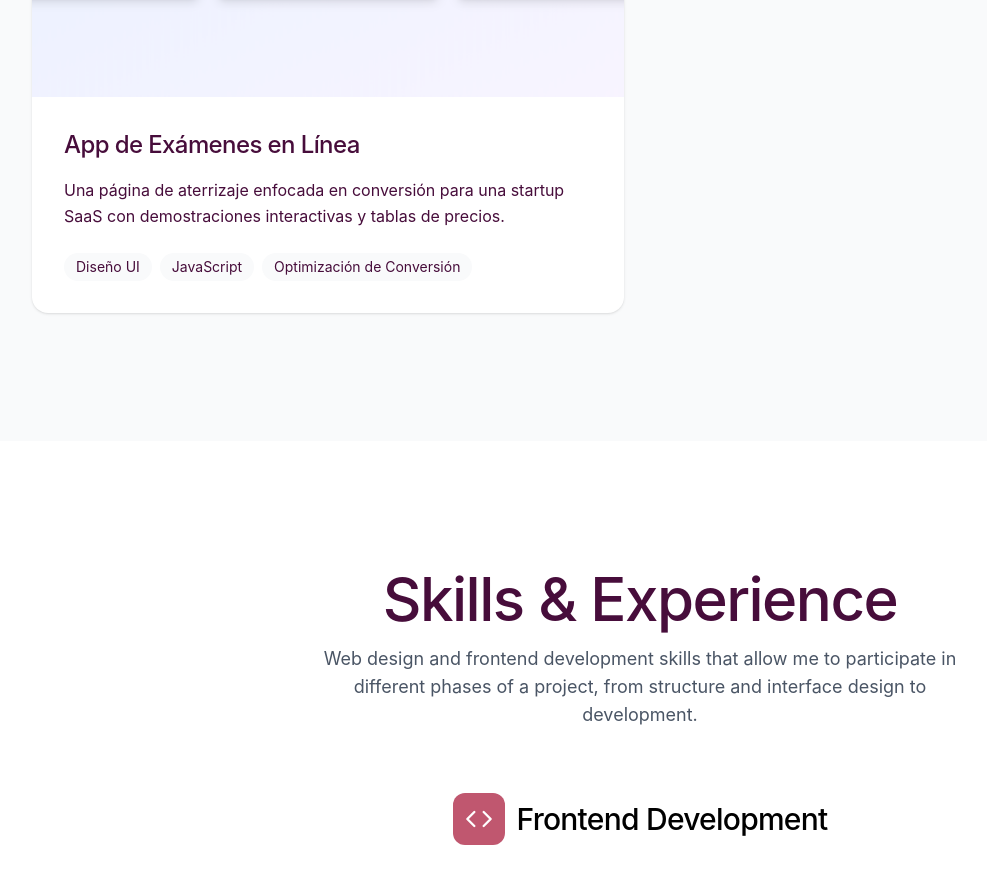
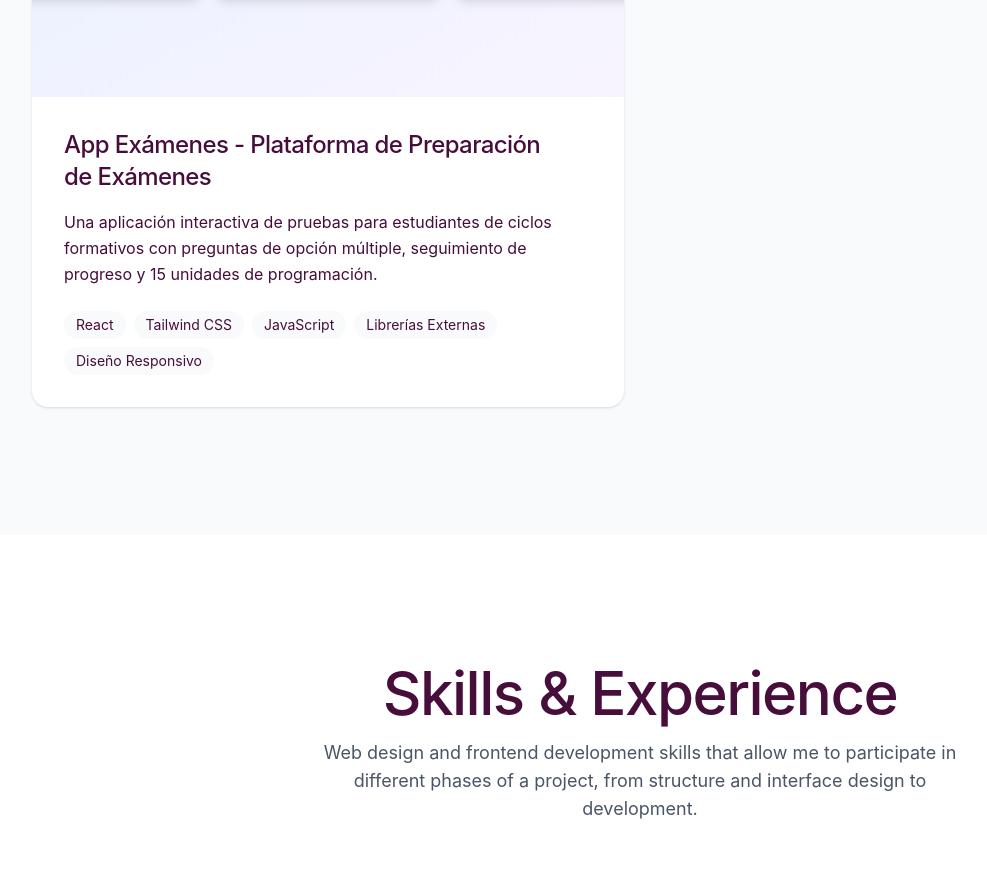
Before and after one commit to avallejorivera360-bot/ana-porfolio, a React (Vite) app: page / in a window 1280 px wide. Shown: the part 2904-3789 px from the top of the page, without its empty margins (0-987 px from the left). Built offline with nearby package versions, Linux system fonts and the light colour scheme.

Commit message:
Add complete project information for App Exámenes with details about first React project

```diff
--- a/src/app/data/projects.ts
+++ b/src/app/data/projects.ts
@@ -121,23 +121,25 @@ export const projects: Project[] = [
     ]
   },
   {
-    id: "Examenes",
-    title: "App de Exámenes en Línea",
-    description: "Una página de aterrizaje enfocada en conversión para una startup SaaS con demostraciones interactivas y tablas de precios.",
-    tags: ["Diseño UI", "JavaScript", "Optimización de Conversión"],
+    id: "appExamenes",
+    title: "App Exámenes - Plataforma de Preparación de Exámenes",
+    description: "Una aplicación interactiva de pruebas para estudiantes de ciclos formativos con preguntas de opción múltiple, seguimiento de progreso y 15 unidades de programación.",
+    tags: ["React", "Tailwind CSS", "JavaScript", "Librerías Externas", "Diseño Responsivo"],
     image: "/images/examenes/examenes.webp",
-    overview: "Una página de aterrizaje de alta conversión para una startup SaaS que lanza su herramienta de gestión de proyectos. La página incluye demostraciones interactivas de productos, prueba social y embudos de conversión optimizados.",
-    problem: "La startup necesitaba validar su idea de producto y comenzar a construir una lista de correo electrónico para su lanzamiento beta. Necesitaban una página de aterrizaje que pudiera comunicar rápidamente el valor y convertir visitantes en registros.",
+    overview: "Una plataforma web moderna e interactiva diseñada para ayudar a estudiantes de Desarrollo de Aplicaciones a prepararse para sus exámenes. La aplicación permite a los usuarios seleccionar entre diferentes asignaturas (Inglés, Ampliación y Planificación de Empresas, y Programación) y realizar tests con seguimiento automático del progreso. Este fue mi primer proyecto usando React y Tailwind CSS, enfocado en practicar la importación y uso de librerías externas.",
+    problem: "Como estudiante de ciclo superior, necesitaba una herramienta práctica para prepararme para mis exámenes de manera interactiva. Un simple documento de texto no era suficiente - necesitaba una aplicación que pudiera rastrear mi progreso, mostrar mis errores y mantenerme motivado. Además, quería crear un proyecto real para aplicar mis conocimientos de React y Tailwind CSS.",
     goals: [
-      "Lograr una tasa de conversión de registro de correo electrónico de 20%+",
-      "Comunicar claramente la propuesta de valor del producto",
-      "Construir confianza a través de prueba social y testimonios",
-      "Crear una experiencia atractiva e interactiva"
+      "Crear una interfaz intuitiva para seleccionar y realizar tests",
+      "Implementar un sistema de seguimiento de progreso y resultados",
+      "Ofrecer retroalimentación inmediata sobre respuestas correctas e incorrectas",
+      "Soportar múltiples asignaturas con varias unidades temáticas",
+      "Practicar la integración de librerías externas en React",
+      "Aplicar Tailwind CSS para un diseño moderno, limpio y responsive"
     ],
-    designProcess: "Estudié páginas de aterrizaje SaaS de alto rendimiento y principios de optimización de conversión. Creé múltiples variaciones de diseño para pruebas A/B. Me enfoqué en jerarquía clara y ubicación de copiar convincente. Diseñé elementos interactivos para demostrar características del producto. Usé una estética tecnológica moderna con tipografía audaz e diseños limpios.",
-    development: "Construido con JavaScript vanilla para rendimiento óptimo. Implementé animaciones activadas por desplazamiento para compromiso. Creé una demostración interactiva del producto usando transformaciones CSS y JavaScript. Integré con API del proveedor de servicios de correo electrónico. Agregué seguimiento de análisis para optimización de conversión. Garanticé tiempos de carga rápidos con activos optimizados.",
-    result: "La página de aterrizaje logró una tasa de conversión del 24%, superando objetivos. Recopiló más de 2,000 registros de correo electrónico en el primer mes. La demostración interactiva tuvo una tasa de compromiso del 78%. La página se convirtió en una plantilla para futuras campañas de marketing de la empresa.",
-     screenshots: [
+    designProcess: "El diseño fue iterativo y centrado en la experiencia del estudiante. Creé un flujo claro: inicio > seleccionar asignatura > seleccionar unidad > realizar test > ver resultados. Diseñé tarjetas expandibles para cada asignatura con botones claros de acceso. La interfaz es limpia y motivadora, con indicadores visuales de progreso. Utilicé colores sutiles que no causen fatiga visual durante el estudio. Las transiciones suaves hacen la navegación agradable.",
+    development: "Construido completamente con React usandocomponentes reutilizables y hooks personalizados. Tailwind CSS proporcionó los estilos utilitarios y aseguró responsive design en todos los dispositivos. Implementé React Router para navegación entre secciones. Usé useState y useEffect para manejar el estado de respuestas y cálculo de resultados. Las preguntas se estructuran en JSON para escalabilidad. Agregué localStorage para persistencia de progreso del usuario entre sesiones.",
+    result: "La aplicación se lanzó exitosamente con 3 asignaturas principales y 15 unidades completas en Programación. Es una herramienta funcional que funciona perfecto en móvil, tablet y desktop. El proyecto demostró conceptos clave: componentización de React, manejo de estado, responsive design con Tailwind, y buenas prácticas de UX. Continúo mejorando la aplicación con nuevas preguntas y features basadas en feedback. Es un logro importante como mi primer proyecto serio con React.",
+    screenshots: [
       "/images/examenes/unidades.webp",
       "/images/examenes/resultados.webp",
     ],
```
Also changed, not shown: 1 other file (tests, documents, lock files or other folders).
